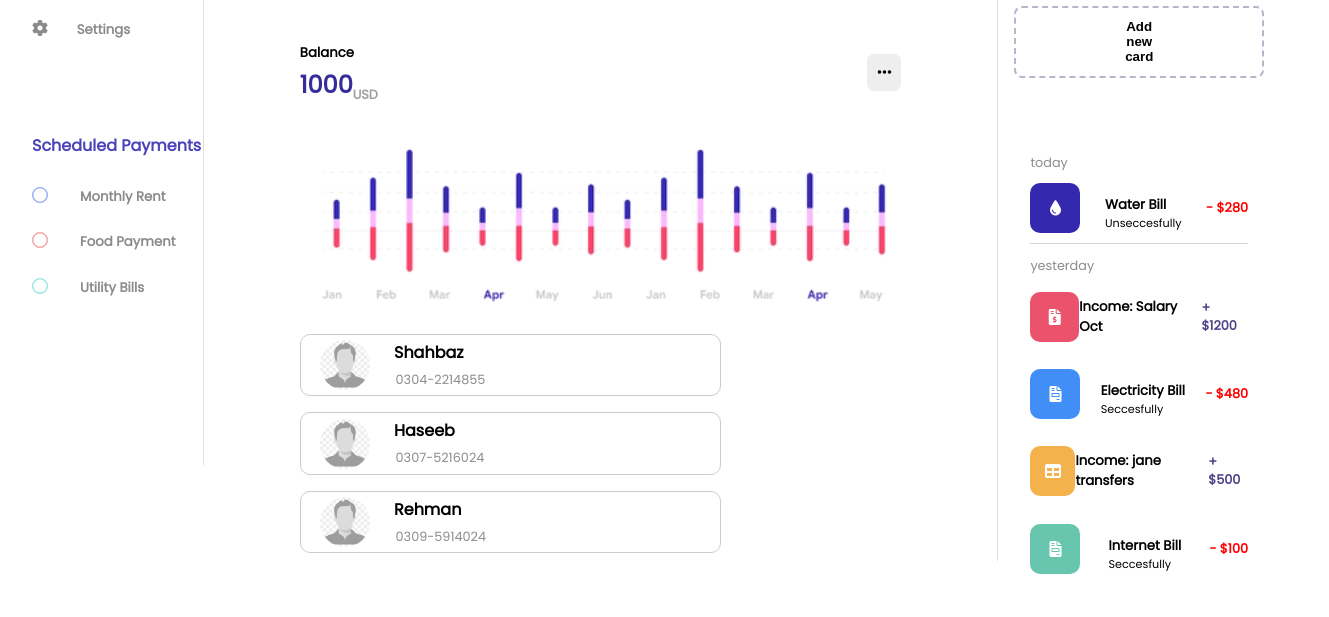
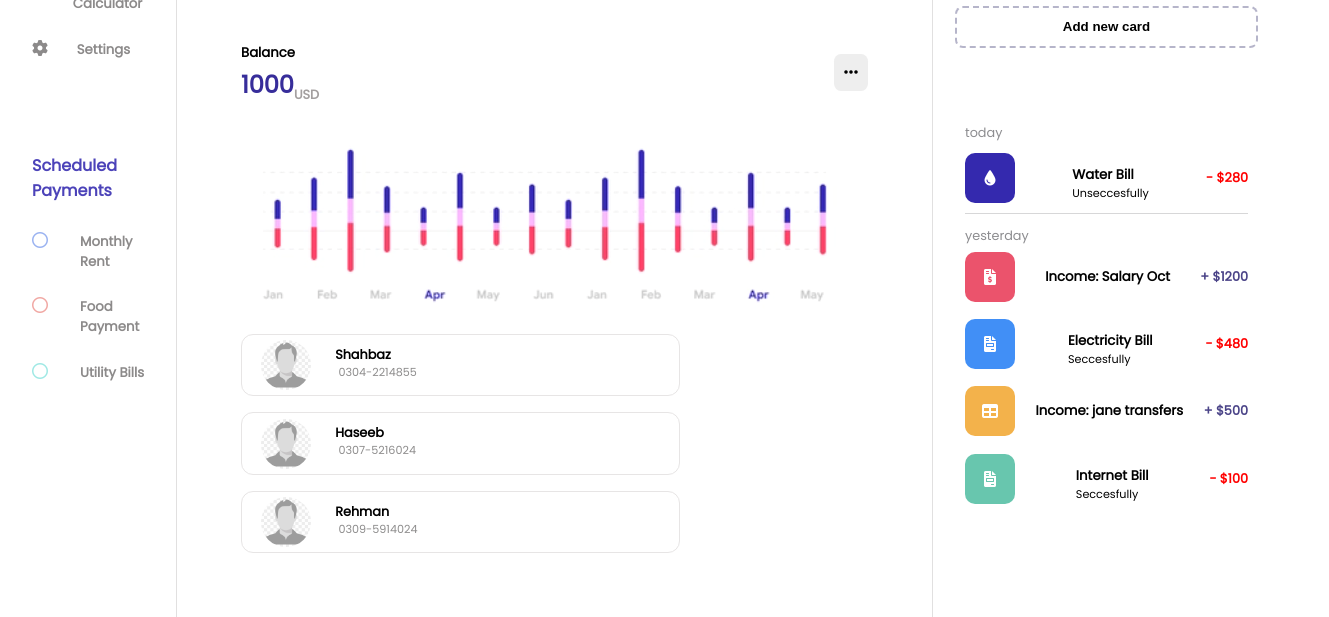
Before and after one commit to Shahbaz-Khawaja/html-css, a plain HTML site: page index.html in a window 1280 px wide. Shown: the part 335-952 px from the top of the page, 1329 px wide, since content can reach past the window. Drawn offline with Linux system fonts and the light colour scheme.

Commit message:
updated some design

```diff
--- a/index.html
+++ b/index.html
@@ -17,7 +17,7 @@
     <main>
         <nav class="side-nav">
             <div class="logo" aria-label="app logo">
-                <img src="images/logo.png" alt="logo" height="25px" width="25px">
+                <img src="images/logo1.png" alt="logo" height="30px" width="30px">
                 <h3>Olith Banking</h3>
             </div>
 
--- a/styles/style.css
+++ b/styles/style.css
@@ -11,8 +11,7 @@ main{
 /* side Navbar */
 
 .side-nav{
-    width: 18vw;
-    height: 100vh;
+    width: 20%;
     border-right: 1px solid #e1e0e0;
 }
 
@@ -115,10 +114,10 @@ div.payments > ul > li:hover{
 /* main content */
 
 .main-content{
-    width: 47vw;
-    height: 100vh;
+    width: 50%;
+    height: 100%;
     border-right: 1px solid #e1e0e0;
-    padding: 3em 6em;
+    padding: 3em 4em;
 }
 
 input[type=search]{
@@ -218,9 +217,9 @@ input[type=search]{
     padding-left: 1.2rem;
     display: flex;
     align-items: center;
-    border: 1px solid #cccccc;
+    border: 1px solid #e7e5e5;
     margin-bottom: 1rem;
-    border-radius: 10px;
+    border-radius: 12px;
 }
 
 .rounded-photo{
@@ -230,21 +229,26 @@ input[type=search]{
 }
 
 .personal-details{
-    margin-left: 1.2rem;
+    margin-left: 0.8rem;
+    padding: 0.4rem;
 }
 
 .personal-details > h4{
+    font-size: 0.8rem;
+    font-weight: bold;
     margin: 0.3rem;
+    margin-bottom: 0px;
 }
 
 .personal-details > p{
-    margin: 0.4rem;
-    font-size: 0.8rem;
+    margin: 0.5rem;
+    margin-top: 0px;
+    font-size: 0.7rem;
     color: #8d8c8c;
 }
 
 .user-profile{
-    width: 22vw;
+    width: 30%;
 }
 
 .actions{
```
Also changed, not shown: images/logo1.png (added).
